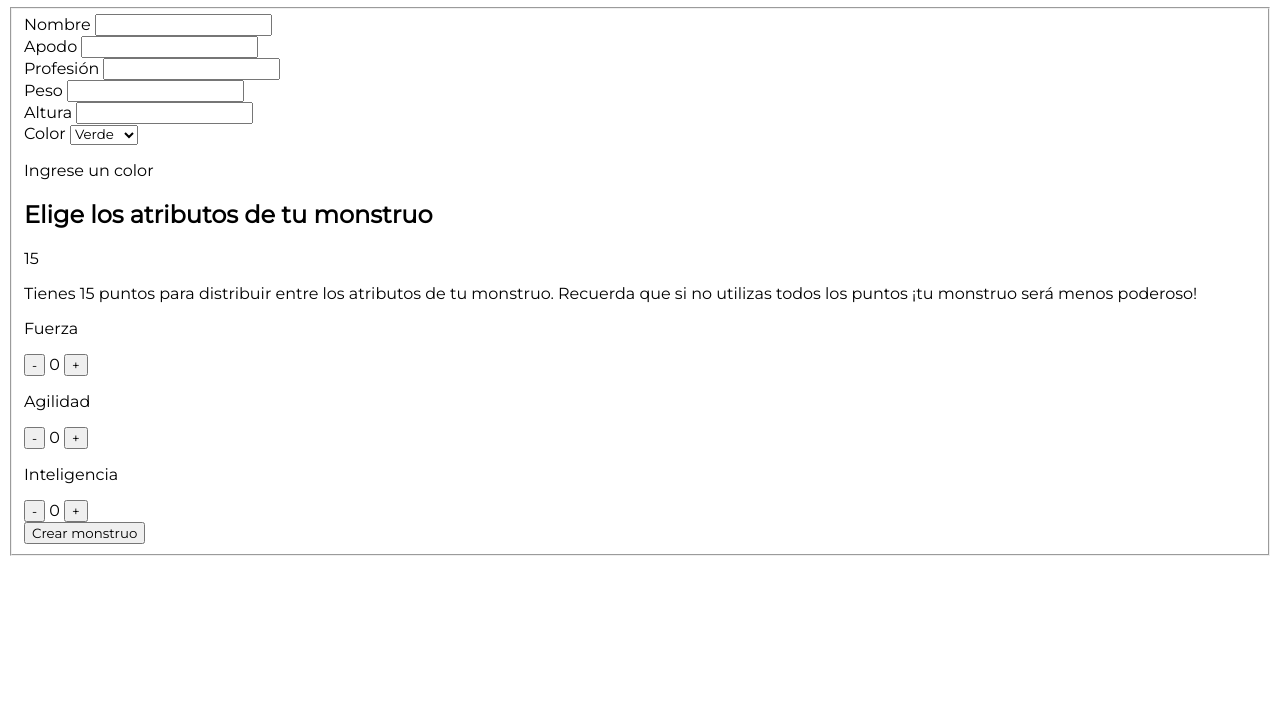
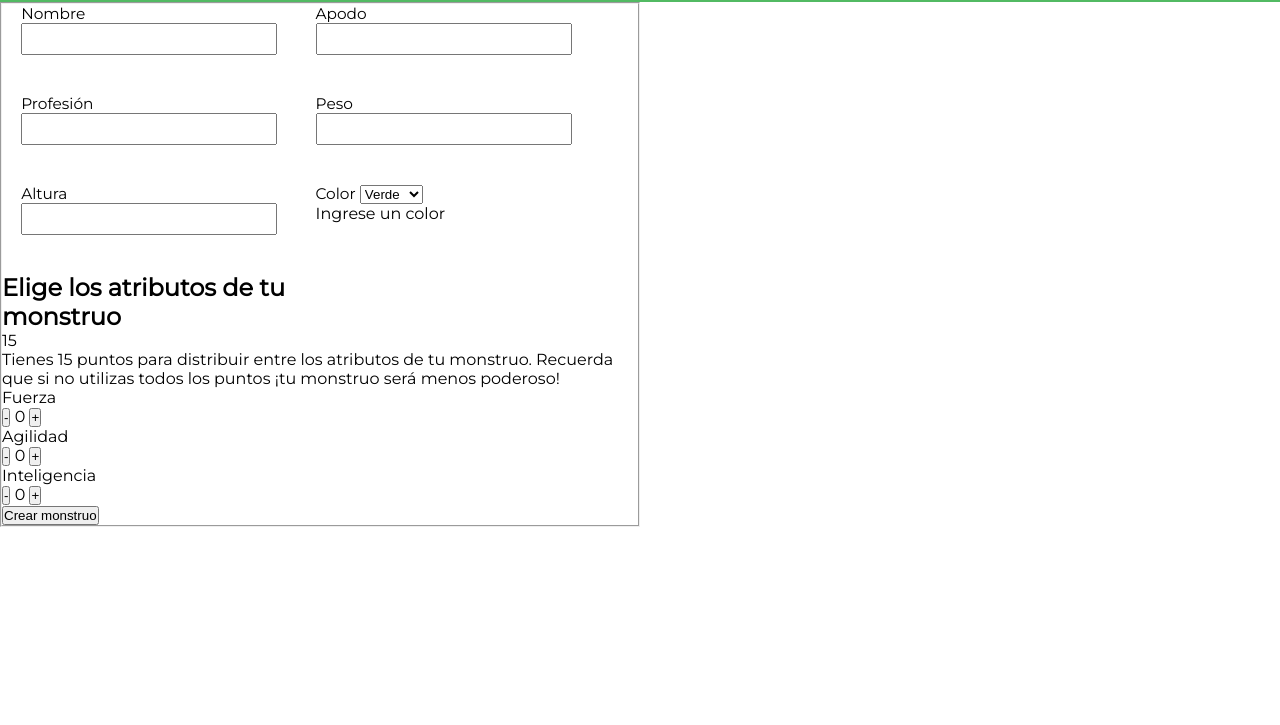
Before and after one commit to LaraCrup/Monsters-Factory, a plain HTML site: page index.html in a window 1280 px wide. Shown: the part 75-800 px from the top of the page. Drawn offline with Linux system fonts and the light colour scheme.

Commit message:
con primer css

```diff
--- a/css/style.css
+++ b/css/style.css
@@ -1,10 +1,60 @@
 *{
+    padding: 0;
+    margin: 0;
+    box-sizing: border-box;
+}
+
+body{
     font-family: 'Montserrat', sans-serif;
+    width: 100%;
 }
 
 h1{
     font-size: 2.5vw;
     text-align: center;
+    background-color: #52BA63;
+    padding: 1.5vw;
+}
+
+.forms-display{
+    display: flex;
+    justify-content: space-around;
+    width: 100%;
+}
+
+.forms-display div{
+    width: 50%;
+}
+
+form{
+    width: 50%;
+}
+
+.gridForms{
+    display: grid;
+    grid-template-columns: 1fr 1fr;
+    grid-template-rows: 1fr 1fr 1fr;
+    align-items: center;
+}
+
+.gridForms div{
+    width: 50%;
+    height: 7vw;
+}
+
+.gridForms div{
+    margin: 0 1.5vw;
+}
+
+label{
+    font-size: 1.2vw;
+    margin-bottom: 0;
+}
+
+input{
+    width: 20vw;
+    height: 2.5vw;
+    font-size: 1vw;
 }
 
 .mostrarError{
--- a/index.html
+++ b/index.html
@@ -13,6 +13,7 @@
 </head>
 <body>
     <div class="container">
+        <h1>Creá tu monstruo aterrador</h1>
         <forms-monster></forms-monster>
     </div>
     <script src="scripts/app.js"></script>
--- a/scripts/app.js
+++ b/scripts/app.js
@@ -21,9 +21,10 @@ Vue.component('forms-monster', {
         }
     },
     template: `
+        <div class="forms-display">
             <form v-on:submit.prevent>
-            <h1>Creá tu monstruo aterrador</h1>
                 <fieldset>
+                    <div class="gridForms">
                         <div>
                             <label for="nombre">Nombre</label>
                             <input type="text" id="nombre" v-model="monstruo.nombre">
@@ -58,12 +59,21 @@ Vue.component('forms-monster', {
                             </select>
                             <p>Ingrese un color</p>
                         </div>
+                    </div>
                     <atributos-monster></atributos-monster>
                     <div>
                         <button @click="validarCampos(monstruo)">Crear monstruo</button>
                     </div>
                 </fieldset>
             </form>
+            <div>
+                <p> {{this.monstruo.nombre}} </p>
+                <p> {{this.monstruo.apodo}} </p>
+                <p> {{this.monstruo.profesion}} </p>
+                <p> {{this.monstruo.peso}} </p>
+                <p> {{this.monstruo.altura}}</p>
+            </div>
+        </div>
     `,
     methods:{
         validarCampos(){
@@ -97,7 +107,7 @@ Vue.component('forms-monster', {
 
         enviarFormulario(monstruo){
             this.arrayMonstruos.push(monstruo);
-            this.monstruo = {nombre:"", apodo:"", profesion:"", peso:"", altura:""}
+            this.monstruo = {nombre:"", apodo:"", profesion:"", peso:"", altura:""};
             console.log(this.arrayMonstruos);
             // this.monstruo.nombre = "";
             // this.monstruo.apodo = "";
@@ -106,18 +116,6 @@ Vue.component('forms-monster', {
             // this.monstruo.altura = "";
         },
 
-
-//   enviarFormulario() {
-//     // Agrega el objeto monstruo al array
-//     this.arrayMonstruos.push({ ...this.monstruo });
-//     console.log(this.arrayMonstruos);
-
-//     // Reinicia el objeto monstruo y los campos del formulario
-//     this.monstruo.nombre = "";
-//     this.monstruo.apodo = "";
-//     this.monstruo.profesion = "";
-//     this.monstruo.peso = "";
-//     this.monstruo.altura = "";
     }
     })
 
```
Lines whose indentation alone changed are shown as unchanged.
